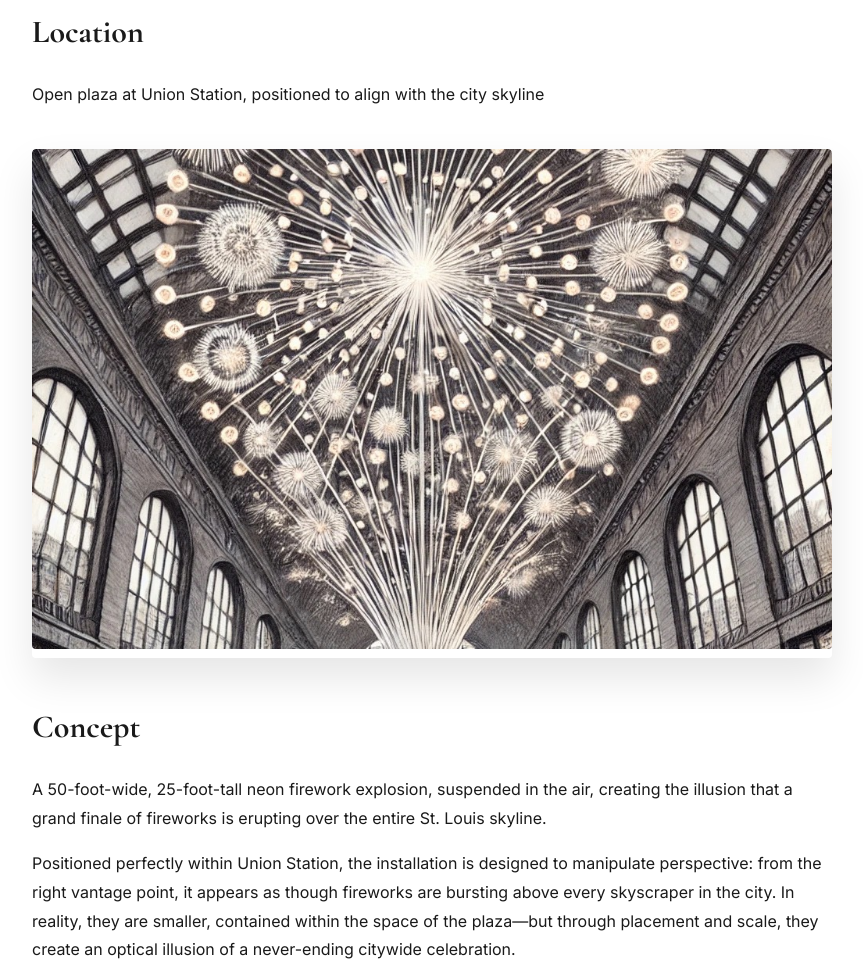
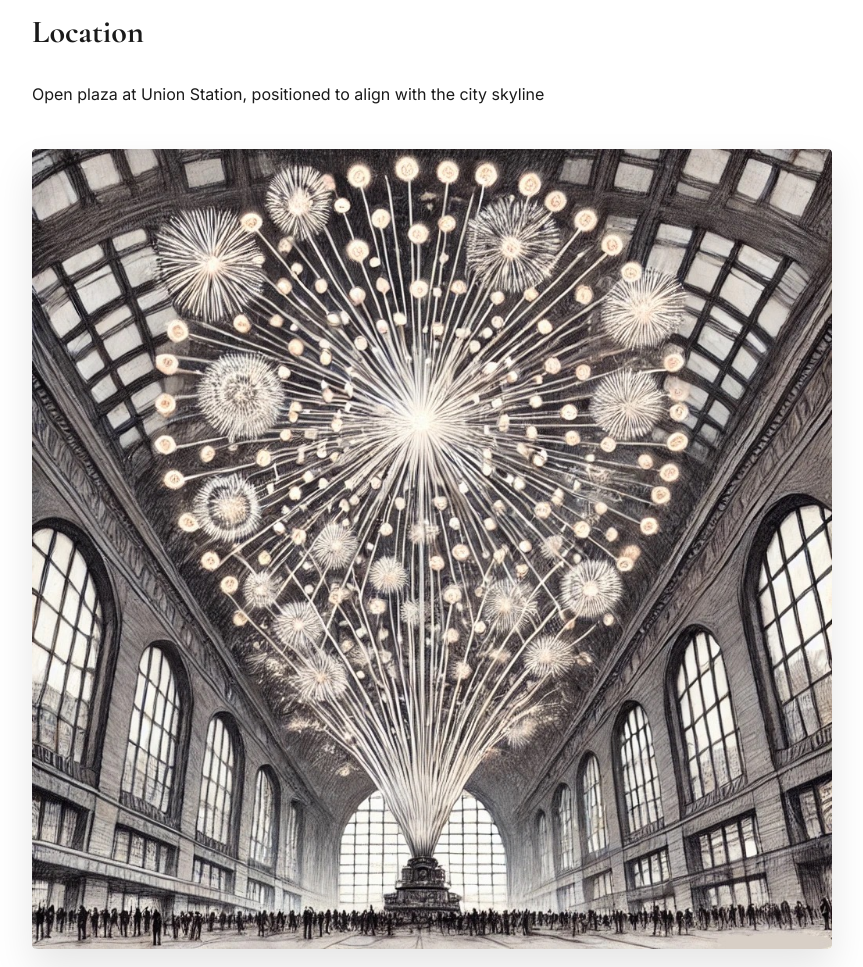
Before and after one commit to webbercobb/LHM, a plain HTML site: page index.html in a window 1280 px wide. Shown: the part 842-1809 px from the top of the page, without its empty margins (78-941 px from the left). Drawn offline with nearby package versions, Linux system fonts and the light colour scheme.

Commit message:
Update index.html

```diff
--- a/index.html
+++ b/index.html
@@ -54,20 +54,33 @@
             max-width: 800px;
         }
 
+
+    /* ... (keep all other existing styles the same) ... */
+
     .image-wrapper {
         margin: 40px 0;
         position: relative;
         box-shadow: 0 20px 40px rgba(0,0,0,0.1);
         border-radius: 4px;
         overflow: hidden;
+        /* Add container aspect-ratio if needed */
     }
 
     img {
         width: 100%;
-            height: 500px;
-            object-fit: cover;
+        height: auto; /* Remove fixed height */
+        display: block; /* Remove extra space below image */
         border-radius: 4px;
+        /* Remove object-fit: cover */
     }
+
+    /* For specific aspect ratio containers (optional) */
+    .image-wrapper.ratio-16-9 {
+        aspect-ratio: 16/9;
+    }
+
+
+
 
         .highlight-box {
             background: var(--light-bg);
```
Lines whose indentation alone changed are shown as unchanged.
